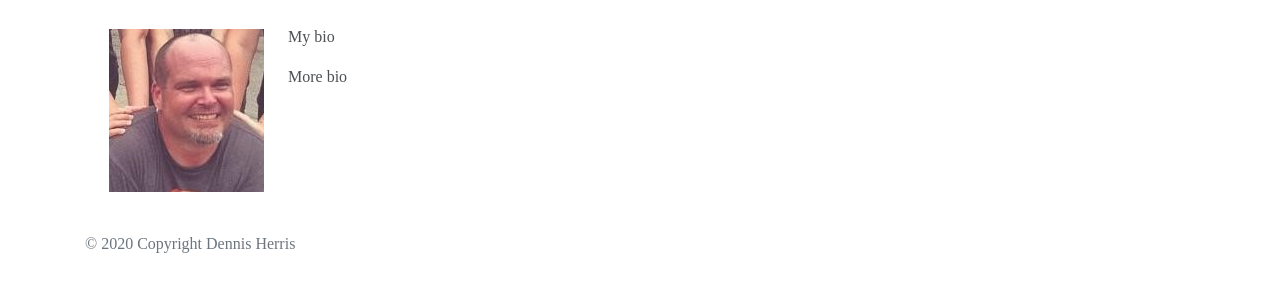
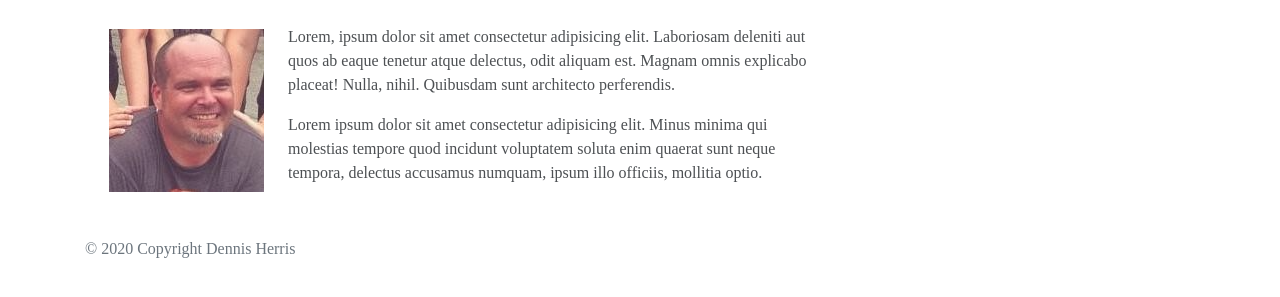
Before and after one commit to maninblack1974/responsiveportfolio, a plain HTML site: page index.html in a window 1280 px wide. Shown: the part 111-408 px from the top of the page. Drawn offline with nearby package versions, Linux system fonts and the light colour scheme.

Commit message:
Adding changes to fonts, pages

```diff
--- a/index.html
+++ b/index.html
@@ -52,9 +52,9 @@
                 alt="DRH Image">
             </div>
             <section>
-                <p>My bio
+                <p>Lorem, ipsum dolor sit amet consectetur adipisicing elit. Laboriosam deleniti aut quos ab eaque tenetur atque delectus, odit aliquam est. Magnam omnis explicabo placeat! Nulla, nihil. Quibusdam sunt architecto perferendis.
               </p>
-              <p>More bio </p>
+              <p>Lorem ipsum dolor sit amet consectetur adipisicing elit. Minus minima qui molestias tempore quod incidunt voluptatem soluta enim quaerat sunt neque tempora, delectus accusamus numquam, ipsum illo officiis, mollitia optio. </p>
             </section>
           </div>
         </div>
```
